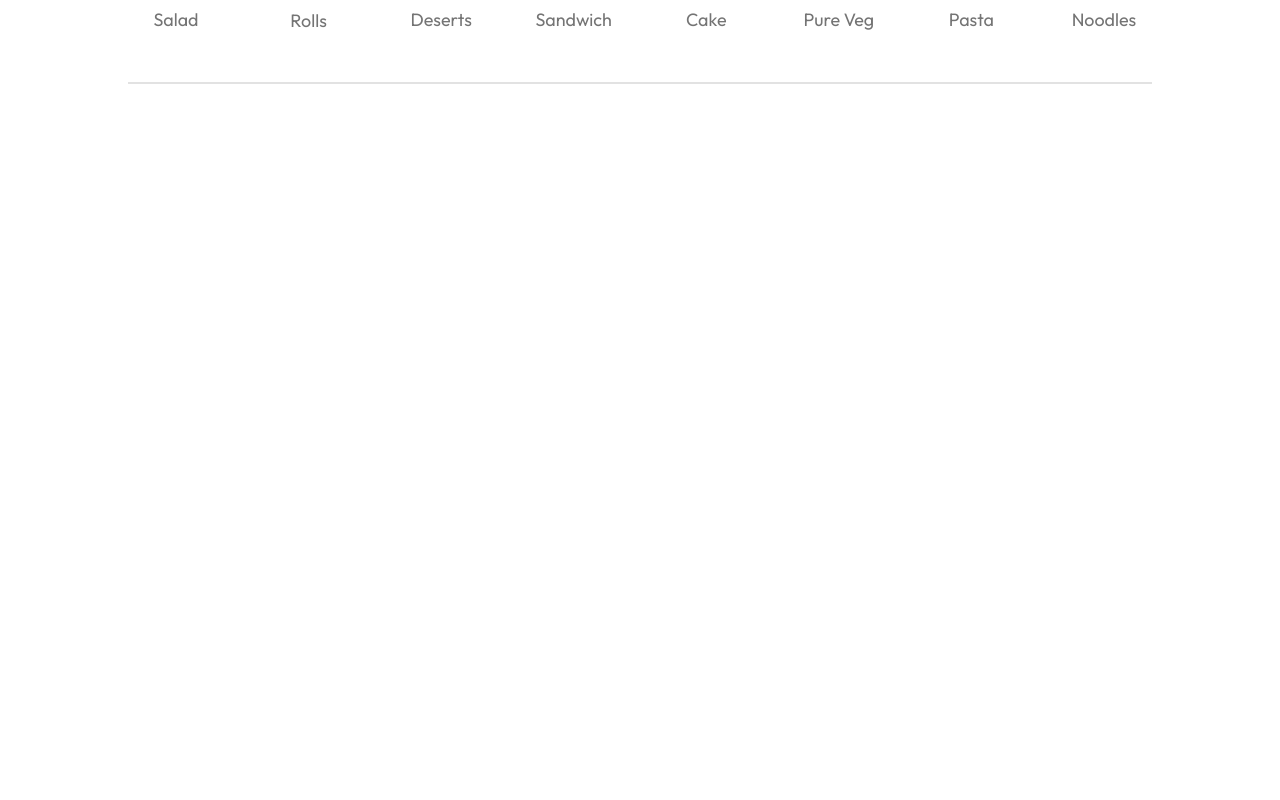
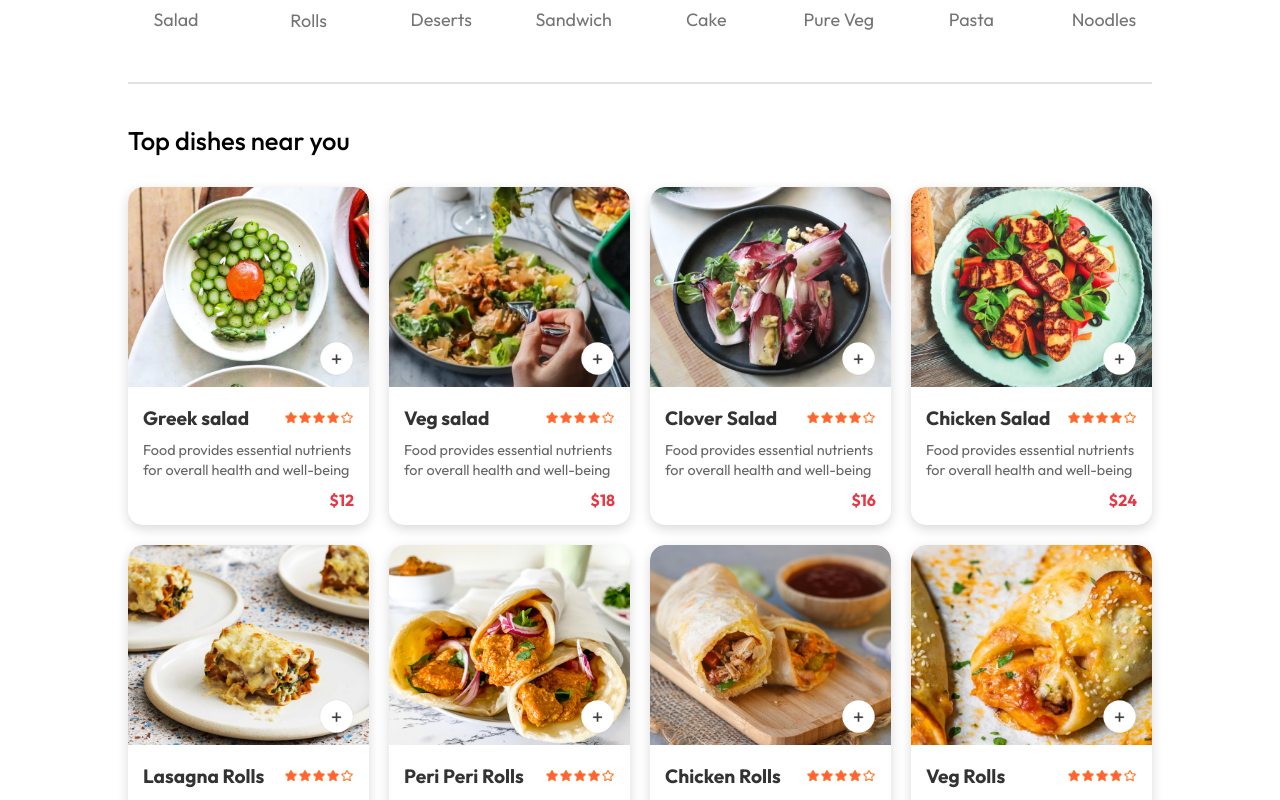
Before and after one commit to iammahesh123/Food-Delivery-App, a React (Vite) app in the folder frontend/: page / in a window 1280 px wide. Shown: the part 840-1640 px from the top of the page. Before the commit the page ends 934 px from the top, so only its background shows below. Built offline with nearby package versions, Linux system fonts and the light colour scheme.

Commit message:
add foodItem Component and fix issues in FoodDisplay

```diff
--- a/frontend/src/App.css
+++ b/frontend/src/App.css
@@ -1,5 +1,5 @@
+@import url('https://fonts.googleapis.com/css2?family=Outfit:wght@100..900&display=swap');
 
-@import url('https://fonts.googleapis.com/css2?family=Outfit:wght@100..900&display=swap');
 #root {
   max-width: 1280px;
   margin: 0 auto;
@@ -13,9 +13,11 @@
   will-change: filter;
   transition: filter 300ms;
 }
+
 .logo:hover {
   filter: drop-shadow(0 0 2em #646cffaa);
 }
+
 .logo.react:hover {
   filter: drop-shadow(0 0 2em #61dafbaa);
 }
@@ -24,6 +26,7 @@
   from {
     transform: rotate(0deg);
   }
+
   to {
     transform: rotate(360deg);
   }
--- a/frontend/src/App.jsx
+++ b/frontend/src/App.jsx
@@ -10,9 +10,9 @@
     <div className='app'>
       <Navbar />
       <Routes>
-        <Route path='/' element = {<Home/>} />
-        <Route path='/cart' element = {<Cart/>}/>
-        <Route path='/order' element = {<Order/>}/>
+        <Route path='/' element={<Home />} />
+        <Route path='/cart' element={<Cart />} />
+        <Route path='/order' element={<Order />} />
 
       </Routes>
 
--- /dev/null
+++ b/frontend/src/components/FoodDisplay/FoodDisplay.css
@@ -0,0 +1,16 @@
+.food-display {
+    margin-top: 30px;
+}
+
+.food-display h2 {
+    font-size: max(2vw,24px);
+    font-weight: 500;
+}
+
+.food-display-list {
+    display: grid;
+    grid-template-columns: repeat(4,minmax(240px,1fr));
+    margin-top: 30px;
+    gap: 20px;
+    margin-top: 30px;
+}
--- /dev/null
+++ b/frontend/src/components/FoodDisplay/FoodDisplay.jsx
@@ -0,0 +1,32 @@
+import React, { useContext } from 'react'
+import './FoodDisplay.css'
+import { StoreContext } from '../../context/StoreContext'
+import FoodItem from '../FoodItem/FoodItem'
+
+const FoodDisplay = ({category}) => {
+    const {food_list} = useContext(StoreContext)
+  return (
+    <div className='food-display' id='food-display'>
+        <h2>Top dishes near you</h2>
+        <div className="food-display-list">
+        {food_list && food_list.length > 0 ? (
+          food_list.map((item, index) => (
+            <FoodItem
+              key={index}
+              id={item._id}
+              name={item.name}
+              description={item.description}
+              price={item.price}
+              image={item.image}
+            />
+          ))
+        ) : (
+          <p>No dishes available at the moment.</p>
+        )}
+      </div>
+
+    </div>
+  )
+}
+
+export default FoodDisplay
--- /dev/null
+++ b/frontend/src/components/FoodItem/FoodItem.css
@@ -0,0 +1,115 @@
+.food-item {
+    width: 100%;
+    max-width: 300px;
+    margin: auto;
+    border-radius: 15px;
+    box-shadow: 0px 4px 12px rgba(0, 0, 0, 0.15);
+    overflow: hidden;
+    transition: transform 0.3s, box-shadow 0.3s;
+    animation: fadeIn 1s ease-in-out;
+    background-color: #fff;
+    display: flex;
+    flex-direction: column;
+    cursor: pointer;
+}
+
+.food-item:hover {
+    transform: translateY(-5px);
+    box-shadow: 0px 6px 18px rgba(0, 0, 0, 0.2);
+}
+
+.food-item-image {
+    width: 100%;
+    height: 200px;
+    object-fit: cover;
+    border-radius: 15px 15px 0 0;
+    position: relative;
+}
+
+.food-item-info {
+    padding: 15px;
+    text-align: left;
+}
+
+.food-item-name-rating {
+    display: flex;
+    justify-content: space-between;
+    align-items: center;
+    margin-bottom: 10px;
+}
+
+.food-item-name-rating p {
+    font-size: 1.2rem;
+    font-weight: bold;
+    color: #333;
+}
+
+.food-item-name-rating img {
+    width: 70px;
+    height: auto;
+}
+
+.food-item-description {
+    font-size: 0.9rem;
+    color: #666;
+    margin-bottom: 10px;
+    line-height: 1.4;
+}
+
+.food-item-price {
+    font-size: 1rem;
+    font-weight: bold;
+    color: #e63946;
+    margin-top: auto;
+    text-align: right;
+}
+
+.food-item-container {
+    position: relative;
+}
+
+.food-item-counter {
+    position: absolute;
+    bottom: 15px;
+    right: 15px;
+    display: flex;
+    align-items: center;
+    gap: 10px;
+    background-color: white;
+    border-radius: 50%;
+    padding: 6px;
+    cursor: pointer;
+}
+
+.food-item-counter img {
+    width: 20px;
+    cursor: pointer;
+}
+
+.food-item-counter p {
+    margin: 0;
+    font-size: 1rem;
+    color: #030303;
+    font-weight: bold;
+}
+
+.food-item-container .add {
+    width: 35px;
+    position: absolute;
+    bottom: 15px;
+    right: 15px;
+    cursor: pointer;
+    border-radius: 50%;
+}
+
+/* Animation for fade-in effect */
+@keyframes fadeIn {
+    from {
+        opacity: 0;
+        transform: translateY(10px);
+    }
+    to {
+        opacity: 1;
+        transform: translateY(0);
+    }
+}
--- /dev/null
+++ b/frontend/src/components/FoodItem/FoodItem.jsx
@@ -0,0 +1,40 @@
+import React, { useContext } from 'react'
+import './FoodItem.css'
+import { assets } from '../../assets/assets'
+import { StoreContext } from '../../context/StoreContext'
+
+const FoodItem = ({ id, name, price, description, image }) => {
+
+    const {cartItems,addToCart,removeFromCart} = useContext(StoreContext);
+
+    return (
+        <div className='food-item'>
+            <div className="food-item-container">
+                <img className='food-item-image' src={image} alt="" />
+                {
+                    !cartItems[id] ? <img className='add' onClick={()=> addToCart(id)} src = {assets.add_icon_white} alt="" />
+                    : <div className="food-item-counter">
+                        <img onClick={()=>removeFromCart(id)} src={assets.remove_icon_red} alt="" />
+                        <p>{cartItems[id]}</p>
+                        <img onClick={()=>addToCart(id)}  src={assets.add_icon_green } alt="" />
+                    </div>
+                }
+            </div>
+            <div className="food-item-info">
+                <div className="food-item-name-rating">
+                    <p>{name}</p>
+                    <img src={assets.rating_starts} alt="" />
+                </div>
+                <p className="food-item-description">
+                    {description}
+                </p>
+                <p className="food-item-price">
+                    ${price}
+                </p>
+            </div>
+
+        </div>
+    )
+}
+
+export default FoodItem
--- /dev/null
+++ b/frontend/src/context/StoreContext.jsx
@@ -0,0 +1,42 @@
+import { createContext, useEffect, useState } from "react";
+import { food_list } from "../assets/assets";
+
+export const StoreContext = createContext(null);
+
+const StoreContextProvider = (props) => {
+    const [cartItems, setCartItems] = useState({});
+
+    const addToCart = (itemId) => {
+        setCartItems((prev) => ({
+            ...prev,
+            [itemId]: prev[itemId] ? prev[itemId] + 1 : 1,
+        }));
+    };
+
+    const removeFromCart = (itemId) => {
+        setCartItems((prev) => ({
+            ...prev,
+            [itemId]: Math.max(0, prev[itemId] - 1),
+        }));
+    };
+
+    useEffect(() => {
+        console.log(cartItems);
+    }, [cartItems]);
+
+    const contextValue = {
+        food_list,
+        cartItems,
+        setCartItems,
+        addToCart,
+        removeFromCart,
+    };
+
+    return (
+        <StoreContext.Provider value={contextValue}>
+            {props.children}
+        </StoreContext.Provider>
+    );
+};
+
+export default StoreContextProvider;
--- a/frontend/src/main.jsx
+++ b/frontend/src/main.jsx
@@ -2,10 +2,13 @@
 import { createRoot } from 'react-dom/client'
 import './index.css'
 import App from './App.jsx'
-import {BrowserRouter} from 'react-router-dom'
+import { BrowserRouter } from 'react-router-dom'
+import StoreContextProvider from './context/StoreContext.jsx'
 
 createRoot(document.getElementById('root')).render(
   <BrowserRouter>
-    <App />
+    <StoreContextProvider>
+      <App />
+    </StoreContextProvider>
   </BrowserRouter>
 )
--- a/frontend/src/pages/Home/Home.jsx
+++ b/frontend/src/pages/Home/Home.jsx
@@ -2,6 +2,7 @@
 import './Home.css'
 import Header from '../../components/Header/Header'
 import ExploreMenu from '../../components/ExploreMenu/ExploreMenu'
+import FoodDisplay from '../../components/FoodDisplay/FoodDisplay'
 
 const Home = () => {
   const [category,setCategory] = useState("All")
@@ -9,6 +10,7 @@
     <div>
       <Header/>
       <ExploreMenu category ={category} setCategory={setCategory}/>
+      <FoodDisplay category ={category}/>
 
     </div>
   )
```
